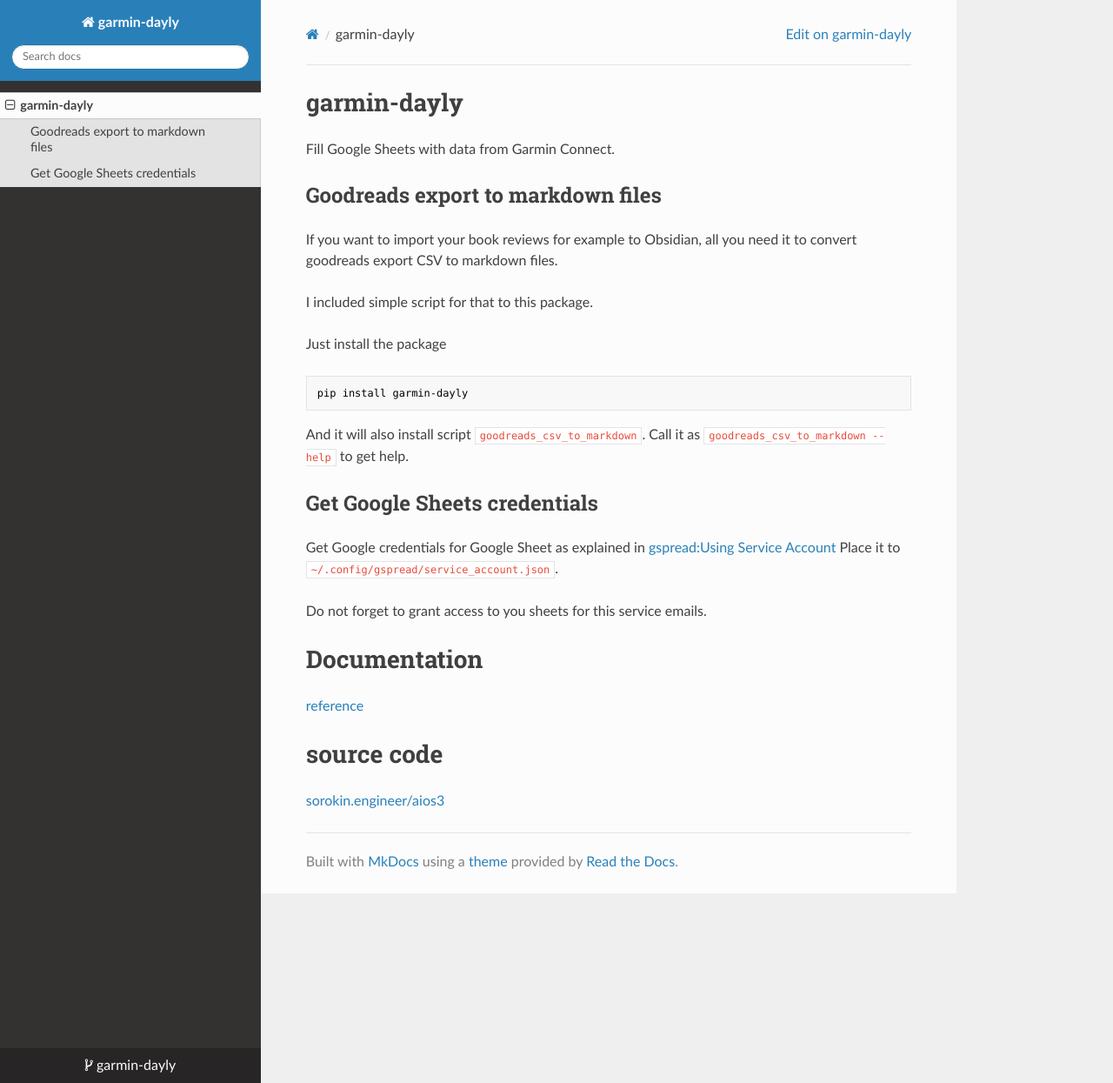
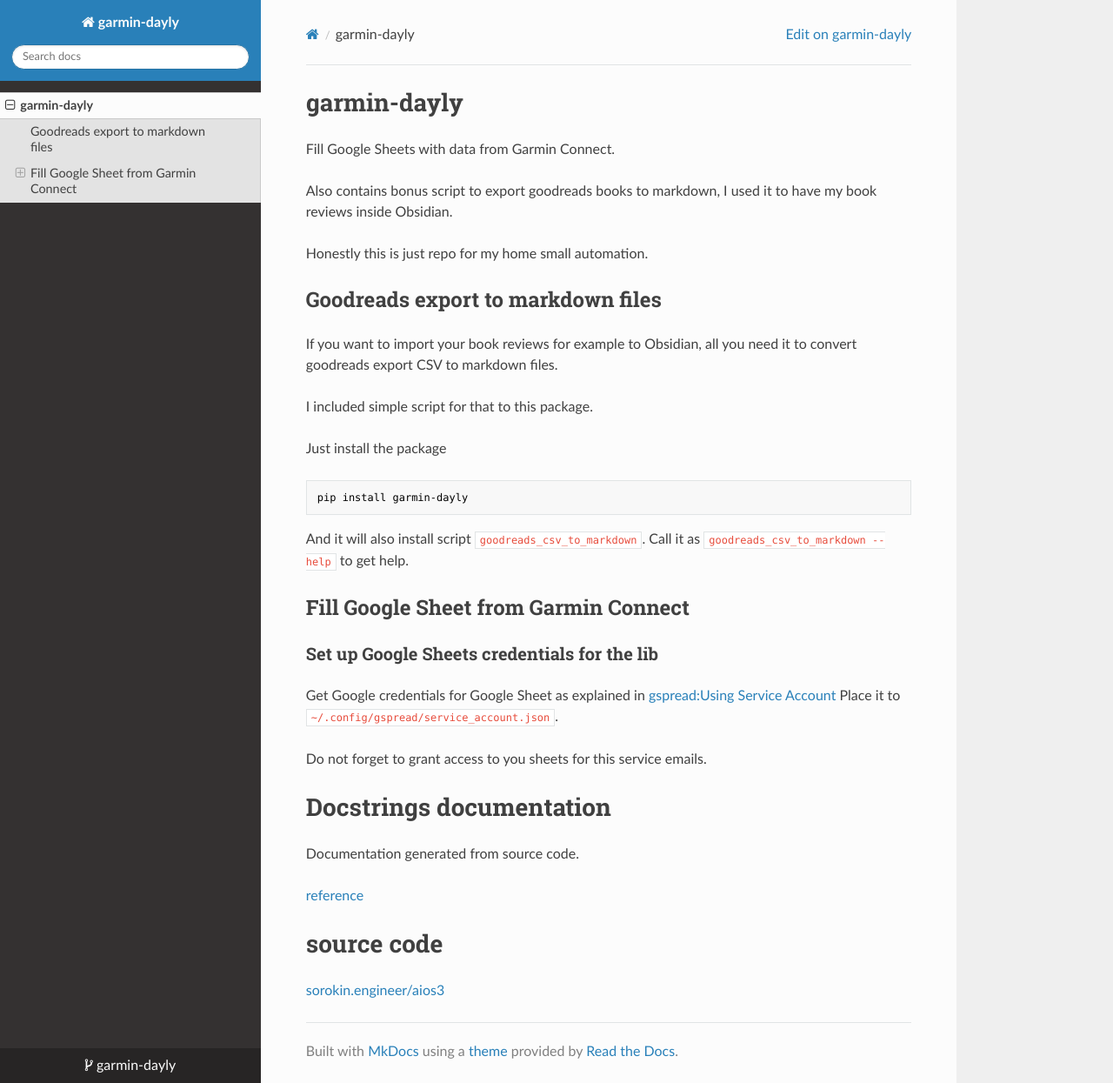
Before and after one commit to andgineer/garmin-daily, an MkDocs documentation site: the page built from docs/README.md, in a window 1280 px wide and 1245 px high. Shown: the whole window at 87% size. Built offline with MkDocs 1.6.1, drawn with Linux system fonts in a browser that asks for light colours; nearby versions of some CDN libraries.

Commit message:
foxed docs

```diff
--- a/docs/README.md
+++ b/docs/README.md
@@ -1,6 +1,10 @@
 # garmin-dayly
 
 Fill Google Sheets with data from Garmin Connect.
+
+Also contains bonus script to export goodreads books to markdown, I used it to have my book reviews inside Obsidian.
+
+Honestly this is just repo for my home small automation.
 
 ## Goodreads export to markdown files
 
@@ -16,14 +20,17 @@
 And it will also install script `goodreads_csv_to_markdown`.
 Call it as `goodreads_csv_to_markdown --help` to get help.
 
-## Get Google Sheets credentials
+## Fill Google Sheet from Garmin Connect
+
+### Set up Google Sheets credentials for the lib
 Get Google credentials for Google Sheet as explained in [gspread:Using Service Account](https://docs.gspread.org/en/latest/oauth2.html#enable-api-access-for-a-project)
 Place it to `~/.config/gspread/service_account.json`.
 
 Do not forget to grant access to you sheets for this service emails.
 
+# Docstrings documentation
 
-# Documentation
+Documentation generated from source code.
 
 [reference](docstrings/)
 
```
Also changed, not shown: 1 other file.
